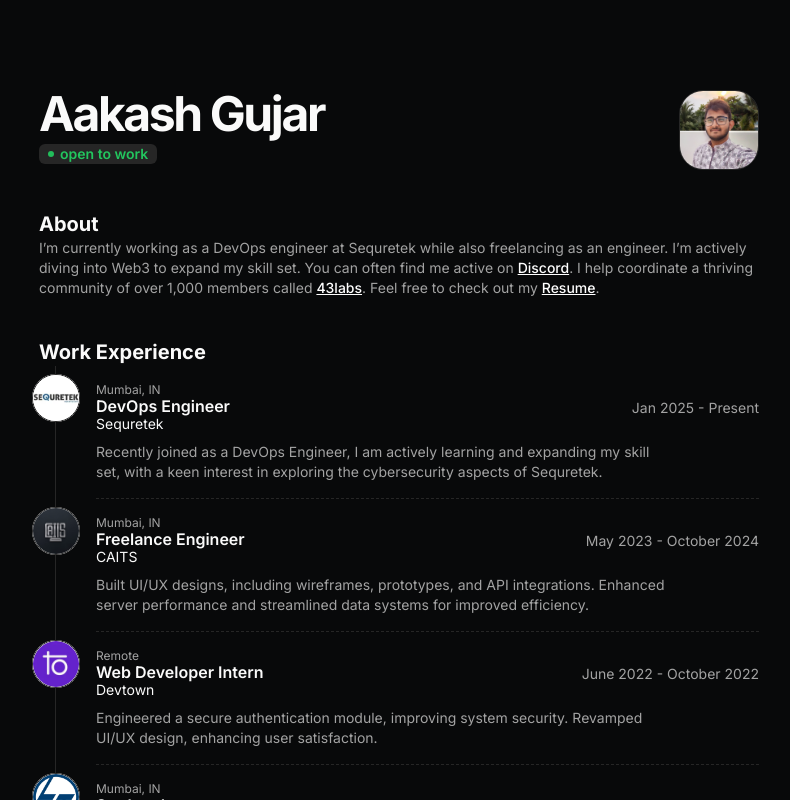
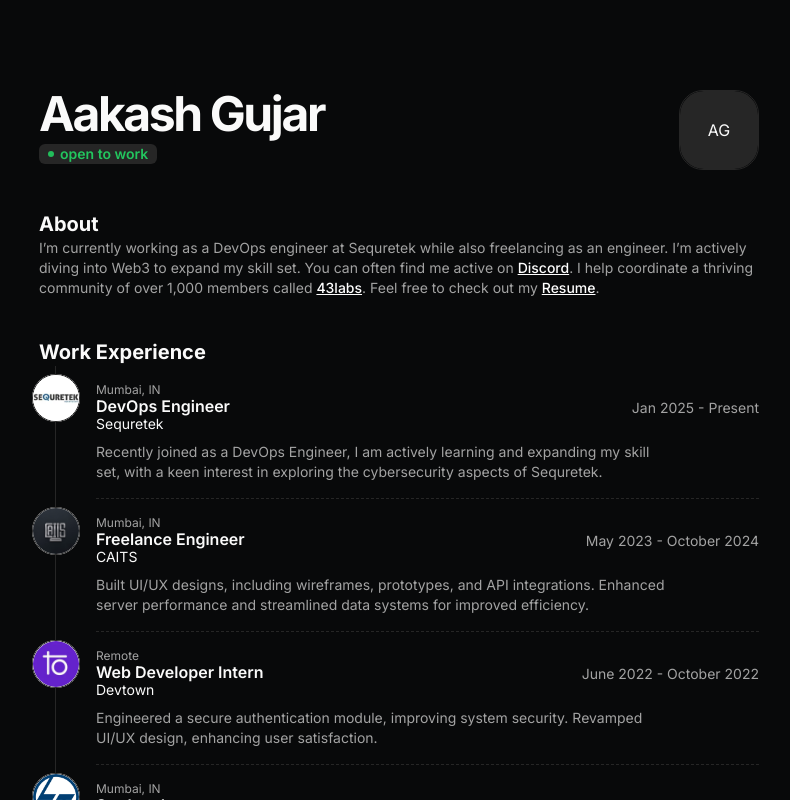
Before and after one commit to AakashGujar/my_portfolio_v2, a Next.js app: page / in a window 1280 px wide. Shown: the top 800 px of the page, without its empty margins (241-1031 px from the left). Built offline with nearby package versions, Linux system fonts and the light colour scheme.

Commit message:
removed pix

```diff
--- a/src/data/resume.tsx
+++ b/src/data/resume.tsx
@@ -10,7 +10,7 @@
   description: "",
   summary:
     "I'm currently working as a freelance engineer while actively seeking new opportunities. My current focus is on expanding my knowledge in Web3.",
-  avatarUrl: "/meXD.jpg",
+  avatarUrl: "",
   skills: {
     frontend: [
       "NextJS",
```
